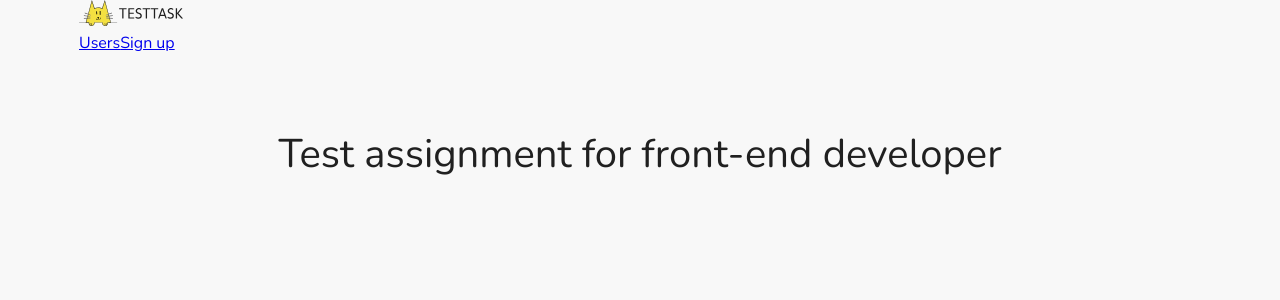
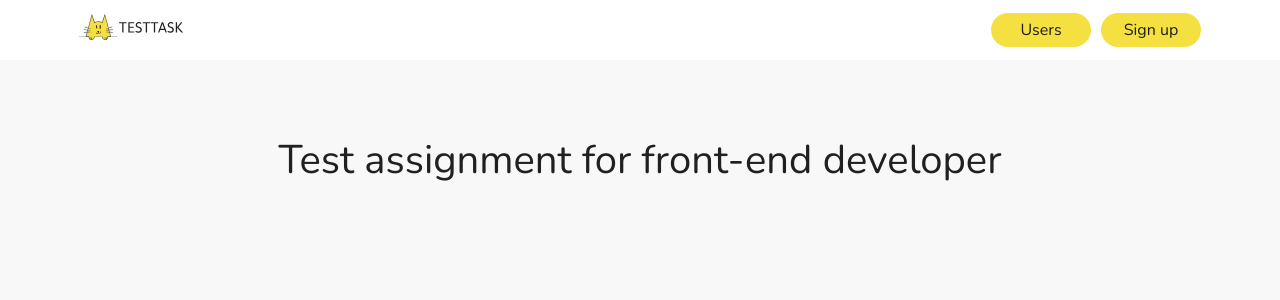
Before and after one commit to valentyna88/testtask, a React app: page / in a window 1280 px wide. Shown: the top 300 px of the page. Built offline with nearby package versions, Linux system fonts and the light colour scheme.

Commit message:
style: add header styles and import to global bundle

```diff
--- /dev/null
+++ b/src/styles/header.scss
@@ -0,0 +1,42 @@
+@use "./variables" as *;
+@use "./mixins" as *;
+
+.header {
+  background: $white;
+
+  .header-inner {
+    display: flex;
+    align-items: center;
+    justify-content: space-between;
+    padding-block: 13px;
+
+    @include container;
+  }
+
+  .header-nav {
+    display: flex;
+    gap: 10px;
+  }
+
+  .header-link {
+    display: flex;
+    align-items: center;
+    justify-content: center;
+    width: 100px;
+    height: 34px;
+    border-radius: $radius-pill;
+    background: $primary;
+    color: $black-87;
+    text-decoration: none;
+    line-height: 1.63;
+
+    &:hover {
+      background: $primary-hover;
+    }
+    &:disabled,
+    &.is-disabled {
+      background: $disabled;
+      pointer-events: none;
+    }
+  }
+}
--- a/src/styles/index.scss
+++ b/src/styles/index.scss
@@ -1,6 +1,8 @@
 @use "./variables" as *;
 @use "./mixins" as *;
 @use "./reset";
+
+@use "./header";
 
 .container {
   @include container;
```
